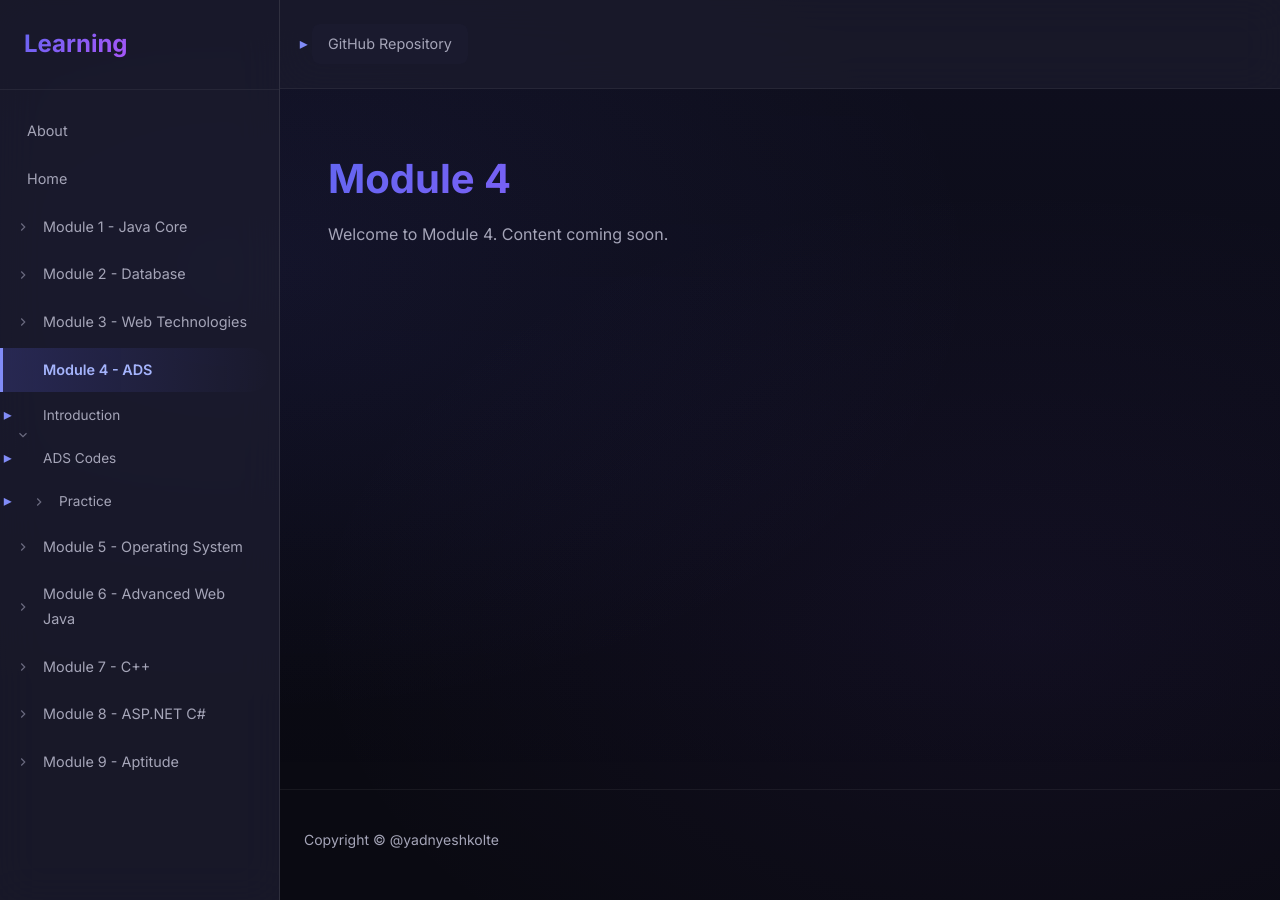
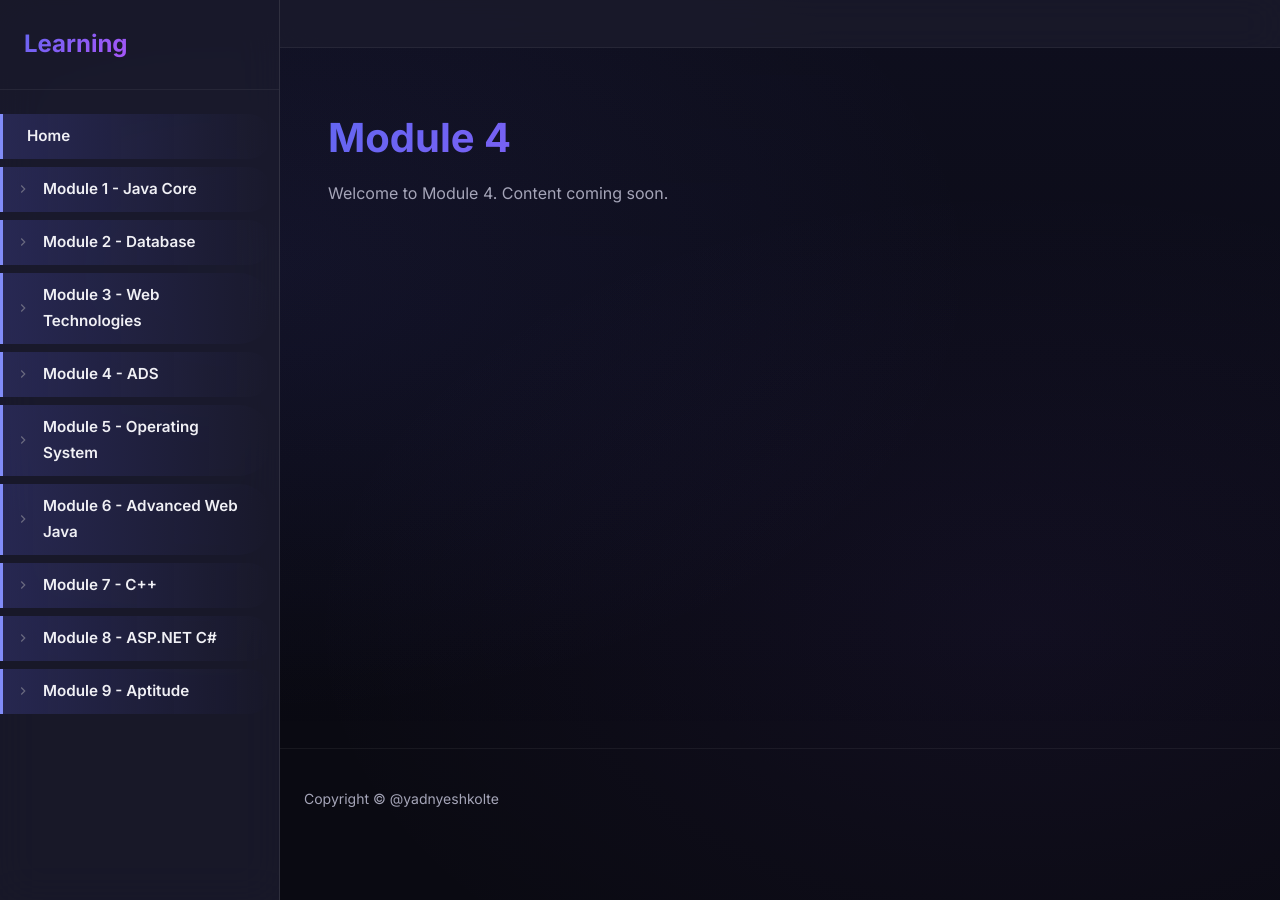
Before and after one commit to yadnyeshkolte/cdac-ccee, a Jekyll site: the page built from docs/ADS/index.md, in a window 1280 px wide. Built offline with Jekyll 4.4.1, drawn with Linux system fonts in a browser that asks for light colours.

Commit message:
2nd hirarchy update

```diff
--- a/_config.yml
+++ b/_config.yml
@@ -11,9 +11,9 @@ search_enabled: true
 # Navigation
 nav_sort: case_insensitive
 
-# Aux links
-aux_links:
-  "GitHub Repository": "https://github.com/yadnyeshkolte/cdac-ccee"
+# Aux links (commented out to save header space)
+# aux_links:
+#   "GitHub Repository": "https://github.com/yadnyeshkolte/cdac-ccee"
 
 # Footer
 footer_content: "Copyright &copy; @yadnyeshkolte"
--- a/_includes/header.html
+++ b/_includes/header.html
@@ -6,18 +6,5 @@
             <span></span>
             <span></span>
         </button>
-
-        <!-- Auxiliary Navigation -->
-        {% if site.aux_links %}
-        <nav class="aux-nav">
-            <ul class="aux-nav-list">
-                {% for link in site.aux_links %}
-                <li class="aux-nav-list-item">
-                    <a href="{{ link[1] }}" target="_blank" rel="noopener noreferrer">{{ link[0] }}</a>
-                </li>
-                {% endfor %}
-            </ul>
-        </nav>
-        {% endif %}
     </div>
 </header>
--- a/_includes/sidebar.html
+++ b/_includes/sidebar.html
@@ -6,38 +6,47 @@
 <!-- Navigation Menu -->
 <nav class="site-nav">
     <ul class="nav-list">
-        {% assign pages_list = site.html_pages %}
+        {% assign sorted_pages = site.html_pages | where_exp: "item", "item.nav_order != nil" | sort: "nav_order" %}
 
-        {% if site.nav_sort == 'case_insensitive' %}
-        {% assign pages_list = pages_list | sort_natural: 'title' %}
-        {% else %}
-        {% assign pages_list = pages_list | sort: 'title' %}
+        {% for page in sorted_pages %}
+        {% unless page.parent %}
+        {% assign has_children = false %}
+        {% for child in sorted_pages %}
+        {% if child.parent == page.title %}
+        {% assign has_children = true %}
+        {% break %}
         {% endif %}
+        {% endfor %}
 
-        {% assign pages_list = pages_list | sort: 'nav_order' %}
-
-        {% for node in pages_list %}
-        {% unless node.parent %}
-        {% if node.title and node.title != "" %}
-        <li class="nav-list-item{% if page.url == node.url %} active{% endif %}">
-            {% if node.has_children %}
+        <li class="nav-list-item{% if page.url == page.url %} active{% endif %}">
+            {% if has_children %}
             <!-- Parent item with children -->
-            <button class="nav-list-expander" aria-label="Toggle {{ node.title }}">
+            <button class="nav-list-expander" aria-label="Toggle {{ page.title }}">
                 <svg viewBox="0 0 24 24" width="14" height="14" stroke="currentColor" stroke-width="2" fill="none">
                     <polyline points="9 18 15 12 9 6"></polyline>
                 </svg>
             </button>
-            <a href="{{ node.url | relative_url }}"
-                class="nav-list-link{% if page.url == node.url %} active{% endif %}">
-                {{ node.title }}
+            {% endif %}
+            <a href="{{ page.url | relative_url }}"
+                class="nav-list-link{% if page.url == page.url %} active{% endif %}">
+                {{ page.title }}
             </a>
 
+            {% if has_children %}
             <!-- Child items (Level 2) -->
             <ul class="nav-list nav-list-child">
-                {% assign child_pages = pages_list | where: "parent", node.title | sort: 'nav_order' %}
-                {% for child in child_pages %}
-                <li class="nav-list-item{% if page.url == child.url %} active{% endif %}">
-                    {% if child.has_children %}
+                {% assign children = sorted_pages | where: "parent", page.title | sort: "nav_order" %}
+                {% for child in children %}
+                {% assign has_grandchildren = false %}
+                {% for grandchild in sorted_pages %}
+                {% if grandchild.parent == child.title %}
+                {% assign has_grandchildren = true %}
+                {% break %}
+                {% endif %}
+                {% endfor %}
+
+                <li class="nav-list-item">
+                    {% if has_grandchildren %}
                     <!-- Child with grandchildren -->
                     <button class="nav-list-expander" aria-label="Toggle {{ child.title }}">
                         <svg viewBox="0 0 24 24" width="14" height="14" stroke="currentColor" stroke-width="2"
@@ -45,43 +54,31 @@
                             <polyline points="9 18 15 12 9 6"></polyline>
                         </svg>
                     </button>
+                    {% endif %}
                     <a href="{{ child.url | relative_url }}"
-                        class="nav-list-link{% if page.url == child.url %} active{% endif %}">
+                        class="nav-list-link{% if child.url == page.url %} active{% endif %}">
                         {{ child.title }}
                     </a>
 
+                    {% if has_grandchildren %}
                     <!-- Grandchild items (Level 3) -->
                     <ul class="nav-list nav-list-child">
-                        {% assign grandchild_pages = pages_list | where: "parent", child.title | where: "grand_parent",
-                        node.title | sort: 'nav_order' %}
-                        {% for grandchild in grandchild_pages %}
-                        <li class="nav-list-item{% if page.url == grandchild.url %} active{% endif %}">
+                        {% assign grandchildren = sorted_pages | where: "parent", child.title | sort: "nav_order" %}
+                        {% for grandchild in grandchildren %}
+                        <li class="nav-list-item">
                             <a href="{{ grandchild.url | relative_url }}"
-                                class="nav-list-link{% if page.url == grandchild.url %} active{% endif %}">
+                                class="nav-list-link{% if grandchild.url == page.url %} active{% endif %}">
                                 {{ grandchild.title }}
                             </a>
                         </li>
                         {% endfor %}
                     </ul>
-                    {% else %}
-                    <!-- Regular child without grandchildren -->
-                    <a href="{{ child.url | relative_url }}"
-                        class="nav-list-link{% if page.url == child.url %} active{% endif %}">
-                        {{ child.title }}
-                    </a>
                     {% endif %}
                 </li>
                 {% endfor %}
             </ul>
-            {% else %}
-            <!-- Regular item without children -->
-            <a href="{{ node.url | relative_url }}"
-                class="nav-list-link{% if page.url == node.url %} active{% endif %}">
-                {{ node.title }}
-            </a>
             {% endif %}
         </li>
-        {% endif %}
         {% endunless %}
         {% endfor %}
     </ul>
--- a/assets/css/custom.css
+++ b/assets/css/custom.css
@@ -140,7 +140,8 @@ body {
   backdrop-filter: blur(20px);
   -webkit-backdrop-filter: blur(20px);
   border-bottom: 1px solid var(--border-subtle);
-  padding: 1rem 2rem;
+  padding: 0.5rem 2rem;
+  min-height: 3rem;
 }
 
 .header-content {
@@ -345,29 +346,39 @@ b {
 /* Child navigation lists */
 .nav-list-child {
   list-style: none;
-  padding-left: 1rem;
-  margin: 0;
+  padding-left: 1.5rem;
+  margin: 0.25rem 0;
   display: none;
+  border-left: 1px solid var(--border-subtle);
+  margin-left: 1rem;
 }
 
 .nav-list-child .nav-list-link {
   font-size: 0.85rem;
   padding: 0.5rem 1.5rem;
+  opacity: 0.9;
 }
 
-/* Nested child (grandchild) lists */
 .nav-list-child .nav-list-child {
-  padding-left: 1.5rem;
+  padding-left: 1rem;
+  margin-left: 0.5rem;
 }
 
 .nav-list-child .nav-list-child .nav-list-link {
   font-size: 0.8rem;
   padding: 0.4rem 1.5rem;
-  opacity: 0.9;
+  opacity: 0.85;
 }
 
-.nav-list-child .nav-list-item:has(.nav-list-expander)>.nav-list-link {
-  padding-left: 2.5rem !important;
+/* Parent items styling */
+.nav-list>.nav-list-item {
+  margin: 0.5rem 0;
+}
+
+.nav-list>.nav-list-item>.nav-list-link {
+  font-weight: 600;
+  font-size: 0.95rem;
+  color: var(--text-primary);
 }
 
 /* ============ Main Content ============ */
@@ -1093,7 +1104,7 @@ hr {
     z-index: 200;
   }
 
-  .side-bar.active {
+  .side-bar.mobile-open {
     transform: translateX(0);
     box-shadow: 2px 0 10px rgba(0, 0, 0, 0.5);
   }
--- a/assets/js/navigation.js
+++ b/assets/js/navigation.js
@@ -1,82 +1,75 @@
+// Navigation Toggle Functionality
+document.addEventListener('DOMContentLoaded', function () {
     // Mobile menu toggle
-document.addEventListener('DOMContentLoaded', function () {
-  const menuToggle = document.getElementById('mobile-menu-toggle');
+    const mobileMenuToggle = document.getElementById('mobile-menu-toggle');
     const sidebar = document.querySelector('.side-bar');
 
-  if (menuToggle && sidebar) {
-    menuToggle.addEventListener('click', function () {
-      sidebar.classList.toggle('active');
-      menuToggle.classList.toggle('active');
-      document.body.classList.toggle('menu-open');
+    if (mobileMenuToggle) {
+        mobileMenuToggle.addEventListener('click', function () {
+            this.classList.toggle('active');
+            sidebar.classList.toggle('mobile-open');
         });
     }
 
     // Navigation expander functionality
     const expanders = document.querySelectorAll('.nav-list-expander');
 
-  expanders.forEach(function (expander) {
+    expanders.forEach(expander => {
         expander.addEventListener('click', function (e) {
             e.preventDefault();
-      const parentItem = expander.closest('.nav-list-item');
-      const childList = parentItem.querySelector(':scope > .nav-list-child');
+            e.stopPropagation();
+
+            const listItem = this.parentElement;
+            const childList = listItem.querySelector('.nav-list-child');
 
             if (childList) {
-        const isExpanded = childList.style.display === 'block';
-        childList.style.display = isExpanded ? 'none' : 'block';
-        expander.classList.toggle('expanded');
+                // Toggle expanded state
+                this.classList.toggle('expanded');
+                childList.style.display = childList.style.display === 'block' ? 'none' : 'block';
+
+                // Save state to localStorage
+                const pageTitle = listItem.querySelector('.nav-list-link').textContent.trim();
+                const isExpanded = this.classList.contains('expanded');
+                localStorage.setItem('nav-' + pageTitle, isExpanded);
             }
         });
     });
 
-  // Auto-expand active items and their parents
-  function expandActiveItems() {
-    const activeItems = document.querySelectorAll('.nav-list-item.active');
+    // Restore navigation state from localStorage
+    expanders.forEach(expander => {
+        const listItem = expander.parentElement;
+        const pageTitle = listItem.querySelector('.nav-list-link').textContent.trim();
+        const savedState = localStorage.getItem('nav-' + pageTitle);
 
-    activeItems.forEach(function (item) {
-      // Expand this item's children if it has any
-      const childList = item.querySelector(':scope > .nav-list-child');
+        if (savedState === 'true') {
+            expander.classList.add('expanded');
+            const childList = listItem.querySelector('.nav-list-child');
             if (childList) {
                 childList.style.display = 'block';
-        const expander = item.querySelector(':scope > .nav-list-expander');
-        if (expander) {
-          expander.classList.add('expanded');
+            }
+        }
+    });
+
+    // Auto-expand active item's parents
+    const activeLink = document.querySelector('.nav-list-link.active');
+    if (activeLink) {
+        let parent = activeLink.closest('.nav-list-child');
+        while (parent) {
+            parent.style.display = 'block';
+            const parentExpander = parent.parentElement.querySelector('.nav-list-expander');
+            if (parentExpander) {
+                parentExpander.classList.add('expanded');
+            }
+            parent = parent.parentElement.closest('.nav-list-child');
         }
     }
 
-      // Expand all parent lists
-      let parent = item.parentElement;
-      while (parent) {
-        if (parent.classList.contains('nav-list-child')) {
-          parent.style.display = 'block';
-          // Find and expand the parent's expander
-          const parentItem = parent.closest('.nav-list-item');
-          if (parentItem) {
-            const expander = parentItem.querySelector(':scope > .nav-list-expander');
-            if (expander) {
-              expander.classList.add('expanded');
-            }
-          }
-        }
-        parent = parent.parentElement;
-      }
-    });
-  }
-
-  // Initialize - hide all child lists except active ones
-  document.querySelectorAll('.nav-list-child').forEach(function (childList) {
-    childList.style.display = 'none';
-  });
-
-  // Then expand active items
-  expandActiveItems();
-
     // Close mobile menu when clicking outside
     document.addEventListener('click', function (e) {
-    if (sidebar && menuToggle) {
-      if (!sidebar.contains(e.target) && !menuToggle.contains(e.target)) {
-        sidebar.classList.remove('active');
-        menuToggle.classList.remove('active');
-        document.body.classList.remove('menu-open');
+        if (sidebar && sidebar.classList.contains('mobile-open')) {
+            if (!sidebar.contains(e.target) && !mobileMenuToggle.contains(e.target)) {
+                mobileMenuToggle.classList.remove('active');
+                sidebar.classList.remove('mobile-open');
             }
         }
     });
--- a/index.markdown
+++ b/index.markdown
@@ -9,13 +9,13 @@ permalink: /
 <div class="hero">
   <h1>🚀 CDAC CCEE Learning Portal</h1>
   <p>Your comprehensive resource for mastering programming concepts, database technologies, and software development skills.</p>
-  <a href="{{ '/docs/module-2' | relative_url }}" class="btn btn-primary">Start Learning</a>
+  <a href="{{ '/docs/Database/' | relative_url }}" class="btn btn-primary">Start Learning</a>
 </div>
 
 ## 📚 Learning Modules
 
 <div class="module-grid">
-  <a href="{{ '/docs/module-2' | relative_url }}" class="module-card card-indigo">
+  <a href="{{ '/docs/Database/' | relative_url }}" class="module-card card-indigo">
     <div class="icon">🗄️</div>
     <h3>Database Technologies</h3>
     <p>SQL, MongoDB, Joins, Procedures, Triggers & more</p>
```
Lines whose indentation alone changed are shown as unchanged.
